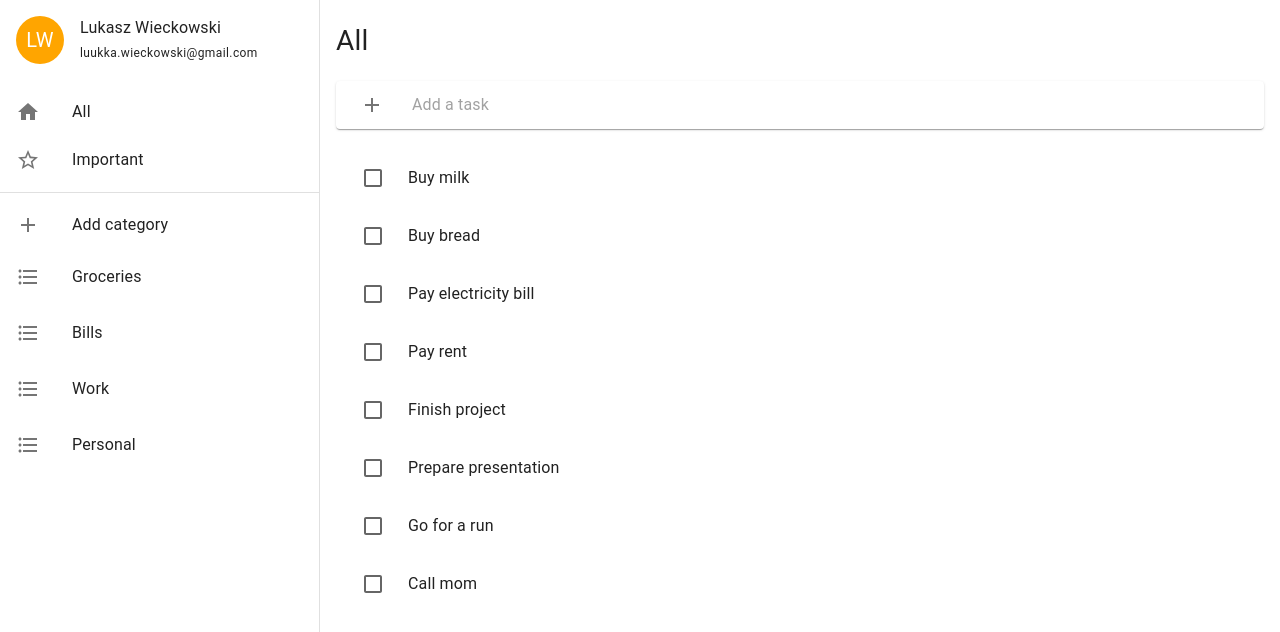
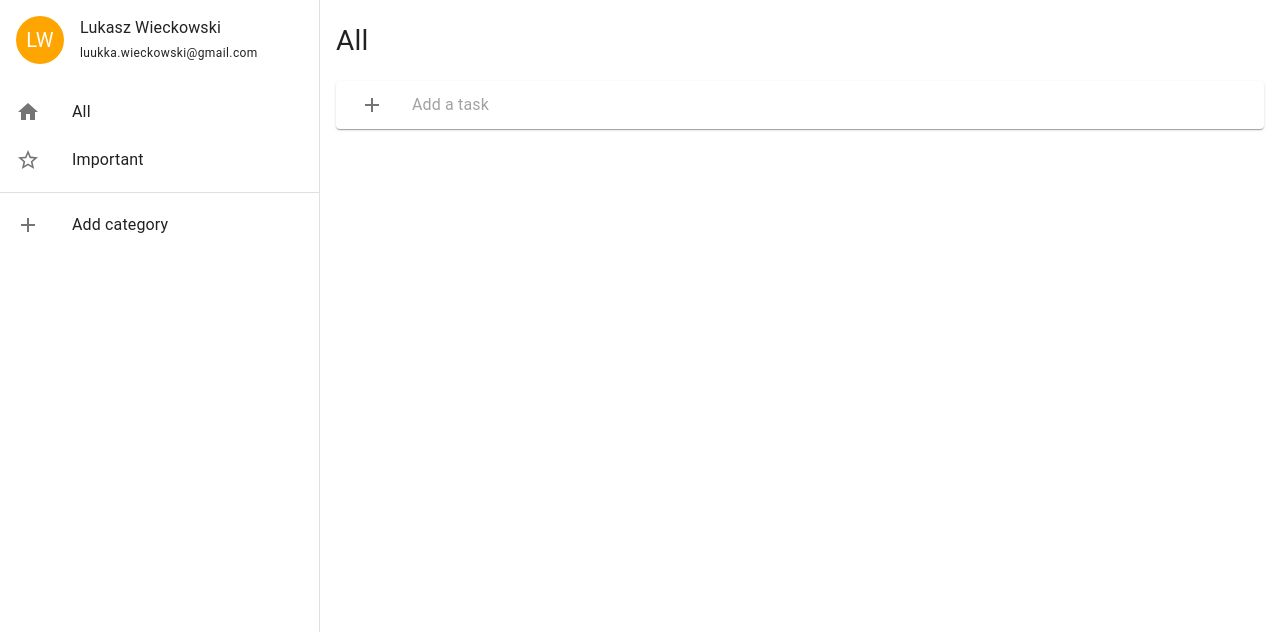
Before and after one commit to lwieckowski/planner, a React (Create React App) app: page / in a window 1280 px wide. Shown: the top 632 px of the page. Built offline with nearby package versions, Linux system fonts and the light colour scheme.

Commit message:
Remove initial state

```diff
--- a/src/App.js
+++ b/src/App.js
@@ -40,68 +40,11 @@ const lightTheme = createTheme({
 });
 
 const initialState = {
-  categories: ["All", "Important", "Groceries", "Bills", "Work", "Personal"],
+  categories: ["All", "Important"],
   category: 0,
   categoryInEditMode: false,
   newTaskName: "",
-  tasks: [
-    {
-      "id": 1,
-      "name": "Buy milk",
-      "important": false,
-      "completed": false,
-      "category": "Groceries"
-    },
-    {
-      "id": 2,
-      "name": "Buy bread",
-      "important": false,
-      "completed": false,
-      "category": "Groceries"
-    },
-    {
-      "id": 3,
-      "name": "Pay electricity bill",
-      "important": false,
-      "completed": false,
-      "category": "Bills"
-    },
-    {
-      "id": 4,
-      "name": "Pay rent",
-      "important": false,
-      "completed": false,
-      "category": "Bills"
-    },
-    {
-      "id": 5,
-      "name": "Finish project",
-      "important": false,
-      "completed": false,
-      "category": "Work"
-    },
-    {
-      "id": 6,
-      "name": "Prepare presentation",
-      "important": false,
-      "completed": false,
-      "category": "Work"
-    },
-    {
-      "id": 7,
-      "name": "Go for a run",
-      "important": false,
-      "completed": false,
-      "category": "Personal"
-    },
-    {
-      "id": 8,
-      "name": "Call mom",
-      "important": false,
-      "completed": false,
-      "category": "Personal"
-    }
-  ]
+  tasks: []
 };
 
 const Context = createContext(initialState);
```
